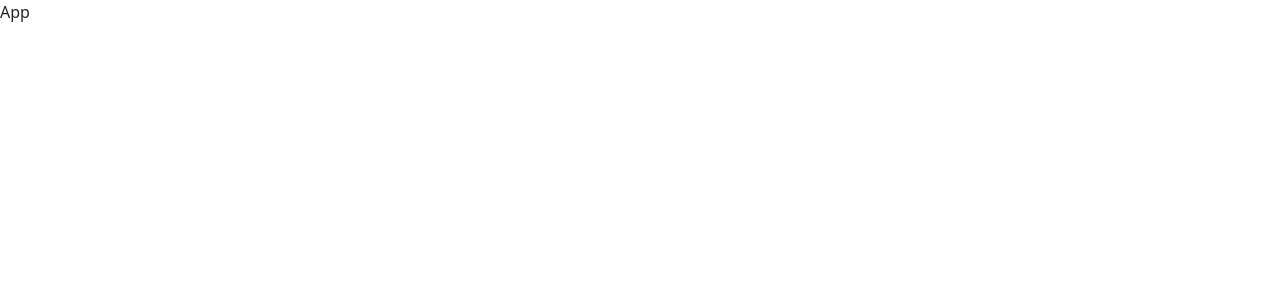
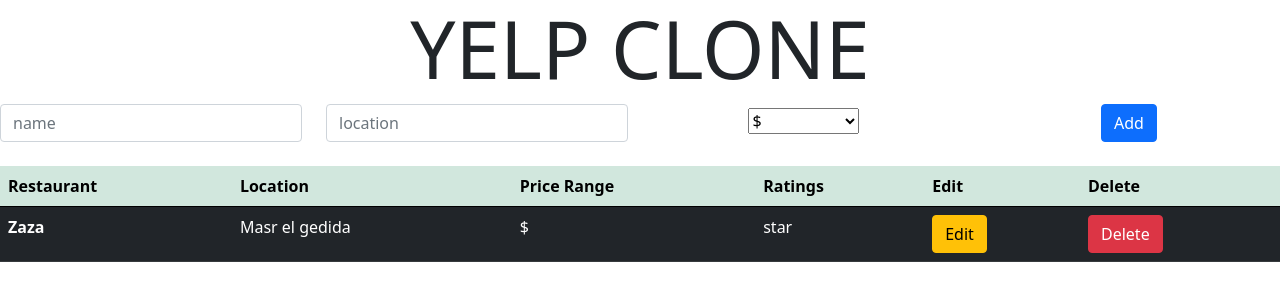
Before and after one commit to FilopateerMaged/Resturants-PERN-, a React (Create React App) app in the folder client/: page / in a window 1280 px wide. Shown: the top 300 px of the page. Built offline with nearby package versions, Linux system fonts and the light colour scheme.

Commit message:
react routes and components

```diff
--- a/client/package.json
+++ b/client/package.json
@@ -8,6 +8,7 @@
     "@testing-library/user-event": "^12.8.3",
     "react": "^17.0.2",
     "react-dom": "^17.0.2",
+    "react-router-dom": "^5.2.0",
     "react-scripts": "4.0.3",
     "web-vitals": "^1.1.2"
   },
--- a/client/src/App.jsx
+++ b/client/src/App.jsx
@@ -1,7 +1,18 @@
 import React from 'react'
-
+import {BrowserRouter as Router,Switch, Route} from "react-router-dom"
+import Home from './Routes/Home'
+import RestauratnDetailPage from './Routes/RestauratnDetailPage'
+import Update from './Routes/Update'
 
 const App = () => {
-    return <div>App</div>
+    return <div>
+
+        <Router>
+        <Route exact path  ="/" component={Home}/>
+        <Route exact path  ="/restaurants/:id/update" component={Update}/>
+        <Route exact path  ="/restaurants/:id" component={RestauratnDetailPage}/>
+        </Router>
+
+        </div>
 }
 export default App;
--- /dev/null
+++ b/client/src/Components/AddRestaurant.jsx
@@ -0,0 +1,33 @@
+import React from "react";
+
+const AddRestaurant = () => {
+  return (
+    <div className="mb-4 text-center">
+      <form action="">
+        <div className="row center">
+          <div className="col">
+            <input type="text" className="form-control" placeholder="name" />
+          </div>
+          <div className="col">
+            <input className="form-control" type="text" placeholder="location" />
+          </div>
+          <div className="col">
+            <select className="custom-select my-1 mr-sm-2">
+              <option disabled>Price Range</option>
+              <option value="1">$</option>
+              <option value="2">$$</option>
+              <option value="3">$$$</option>
+              <option value="4">$$$$</option>
+              <option value="5">$$$$$</option>
+            </select>
+          </div>
+          <div className="col">
+          <button className="btn btn-primary">Add</button>
+          </div>
+        </div>
+      </form>
+    </div>
+  );
+};
+
+export default AddRestaurant;
--- /dev/null
+++ b/client/src/Components/Header.jsx
@@ -0,0 +1,11 @@
+import React from 'react'
+
+const Header = () => {
+    return (
+        <div>
+            <h1 className="font-weight-light display-1 text-center">YELP CLONE</h1>
+        </div>
+    )
+}
+
+export default Header
--- /dev/null
+++ b/client/src/Components/RestaurantList.jsx
@@ -0,0 +1,32 @@
+import React from 'react'
+
+const RestaurantList = () => {
+    return (
+        <div className="">
+         <table class="table table-hover table-dark">
+  <thead>
+    <tr className="table-success">
+      <th scope="col">Restaurant</th>
+      <th scope="col">Location</th>
+      <th scope="col">Price Range</th>
+      <th scope="col">Ratings</th>
+      <th scope="col">Edit</th>
+      <th scope="col">Delete</th>
+    </tr>
+    </thead>
+    <tbody>
+        <tr>
+        <th  scope="row">Zaza</th>
+        <td>Masr el gedida</td>
+        <td>$</td>
+        <td>star</td>
+        <td><button className="btn btn-warning">Edit</button></td>
+        <td><button className="btn btn-danger">Delete</button></td>
+        </tr>
+    </tbody>
+    </table>
+        </div>
+    )
+}
+
+export default RestaurantList
--- /dev/null
+++ b/client/src/Routes/Home.jsx
@@ -0,0 +1,15 @@
+import React from 'react'
+import Header from '../Components/Header'
+import AddRestaurant from '../Components/AddRestaurant'
+import RestaurantList from '../Components/RestaurantList'
+const Home = () => {
+    return (
+        <div>
+           <Header/>
+           <AddRestaurant/>
+           <RestaurantList/>
+        </div>
+    )
+}
+
+export default Home
--- /dev/null
+++ b/client/src/Routes/RestauratnDetailPage.jsx
@@ -0,0 +1,11 @@
+import React from 'react'
+
+const RestauratnDetailPage = () => {
+    return (
+        <div>
+            Restaurant
+        </div>
+    )
+}
+
+export default RestauratnDetailPage
--- /dev/null
+++ b/client/src/Routes/Update.jsx
@@ -0,0 +1,11 @@
+import React from 'react'
+
+const Update = () => {
+    return (
+        <div>
+            Update
+        </div>
+    )
+}
+
+export default Update
```
Also changed, not shown: 1 other file (tests, documents, lock files or other folders).
